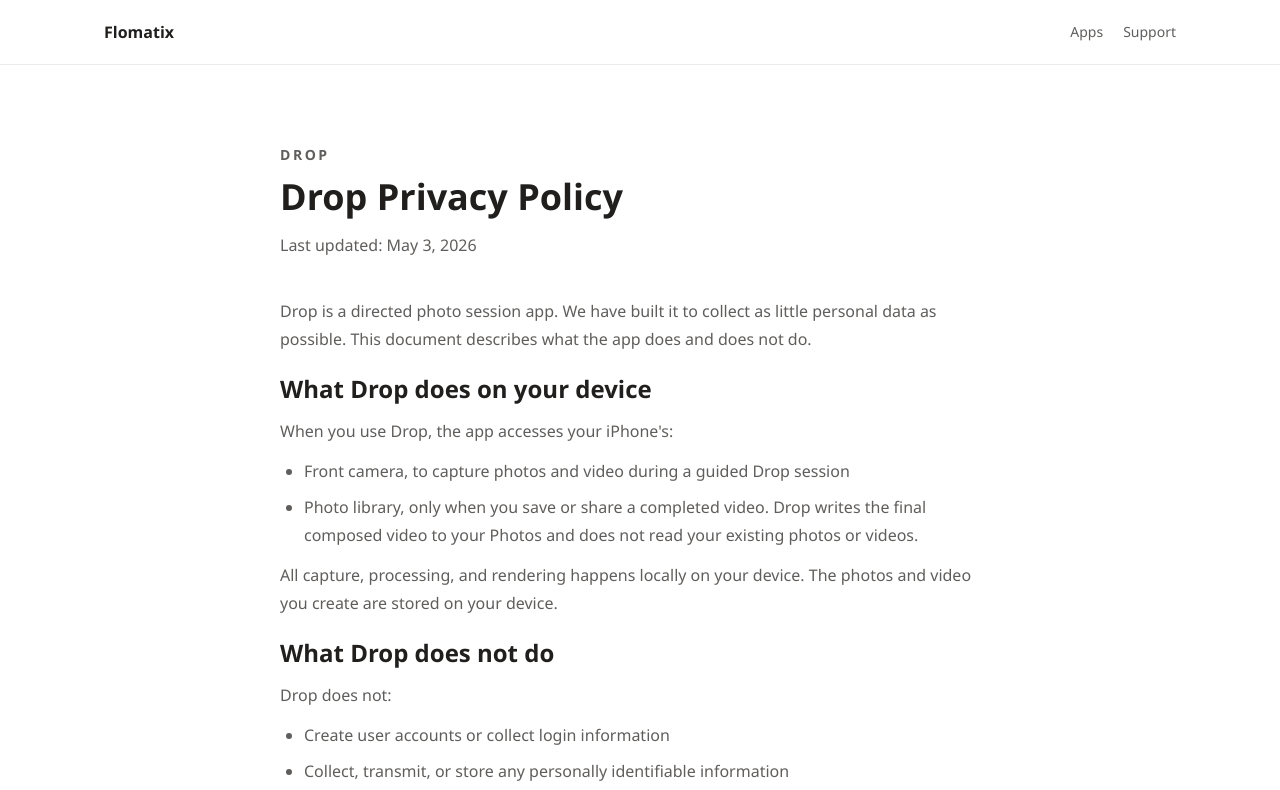
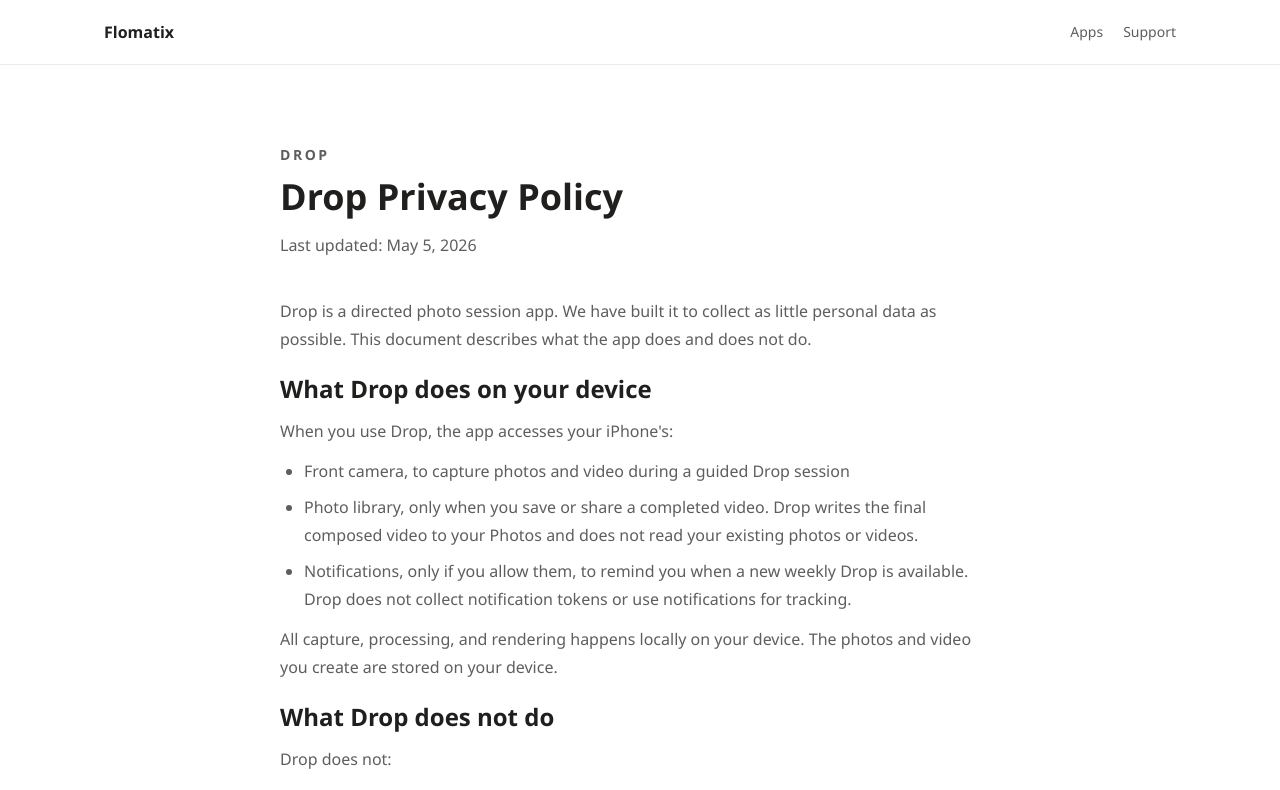
Before and after one commit to SaDogeCrypto/Flomatix-Landing-Page, a Next.js app: page /apps/drop/privacy in a window 1280 px wide. Shown: the top 790 px of the page. Built offline with nearby package versions, Linux system fonts and the light colour scheme; no server answers.

Commit message:
Update Drop privacy policy for notifications

```diff
--- a/app/apps/drop/privacy/page.tsx
+++ b/app/apps/drop/privacy/page.tsx
@@ -13,7 +13,7 @@ export default function DropPrivacyPage() {
       <article className="mx-auto max-w-3xl px-4 py-14 md:px-6 md:py-20">
         <p className="mb-3 text-sm font-semibold uppercase tracking-[0.18em] text-ms-gray-130">Drop</p>
         <h1 className="text-4xl font-semibold text-ms-black">Drop Privacy Policy</h1>
-        <p className="mt-4 text-ms-gray-130">Last updated: May 3, 2026</p>
+        <p className="mt-4 text-ms-gray-130">Last updated: May 5, 2026</p>
 
         <section className="mt-10 space-y-5 leading-7 text-ms-gray-130">
           <p>
@@ -29,6 +29,10 @@ export default function DropPrivacyPage() {
               <li>
                 Photo library, only when you save or share a completed video. Drop writes the final composed video to
                 your Photos and does not read your existing photos or videos.
+              </li>
+              <li>
+                Notifications, only if you allow them, to remind you when a new weekly Drop is available. Drop does not
+                collect notification tokens or use notifications for tracking.
               </li>
             </ul>
             <p>
```
